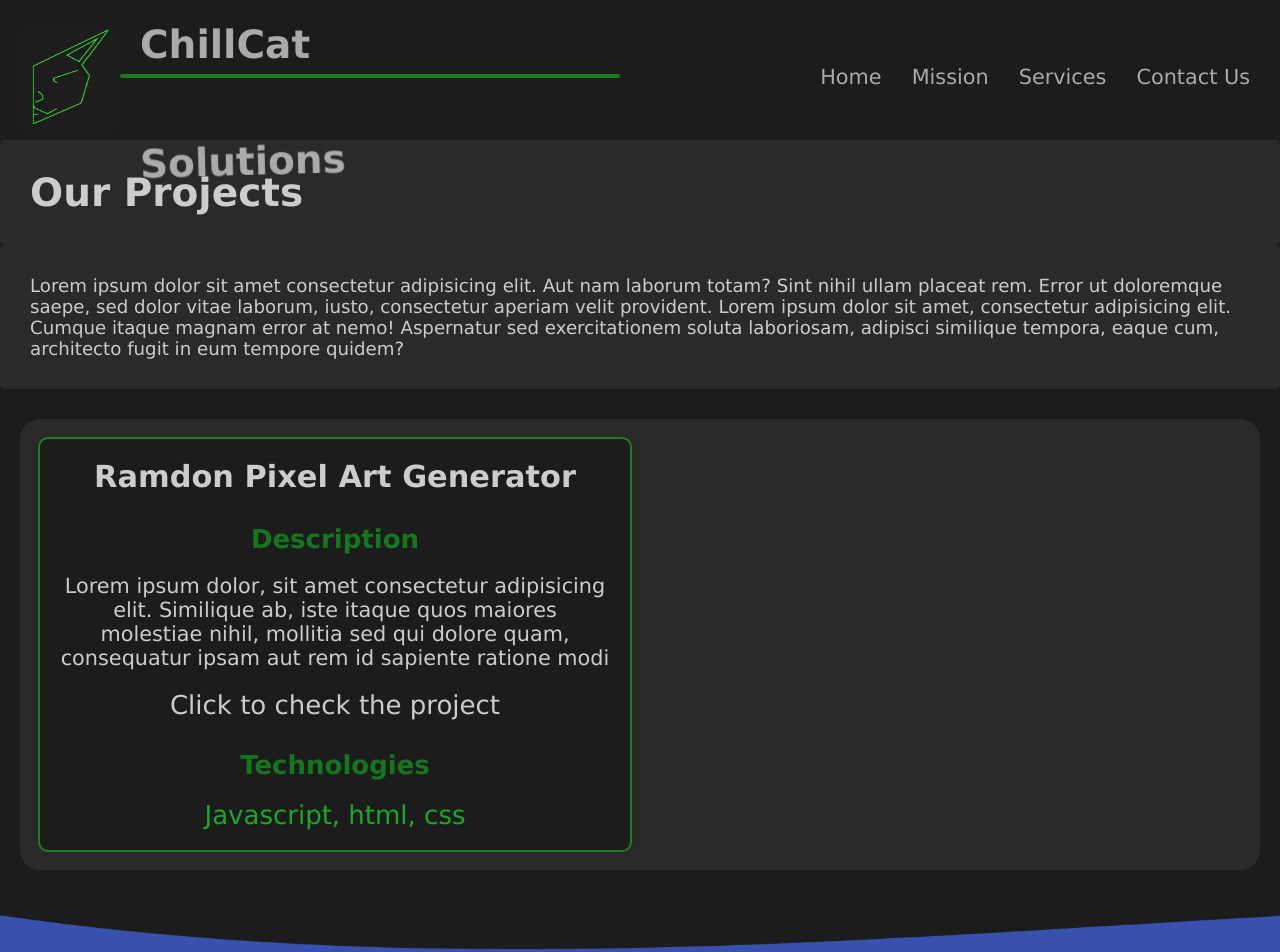
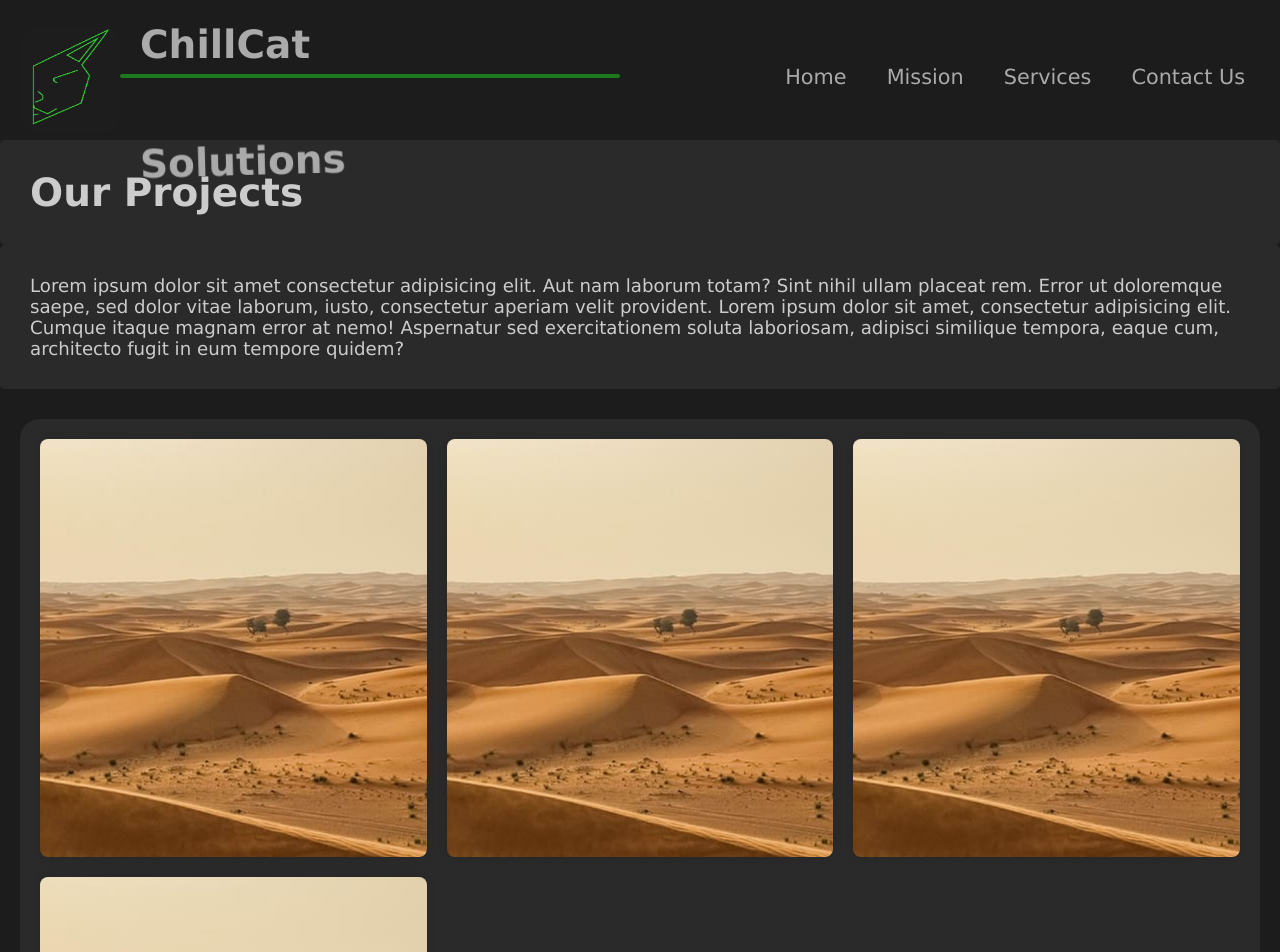
Before and after one commit to chillcatsolutions/chillcatweb, a Next.js app: page /projects in a window 1280 px wide. Shown: the top 952 px of the page. Built offline with nearby package versions, Linux system fonts and the light colour scheme.

Commit message:
changing behavior on header, and added some cool effects for grid cards in projectPage

```diff
--- a/src/components/Header/HeaderContainer.tsx
+++ b/src/components/Header/HeaderContainer.tsx
@@ -28,11 +28,14 @@
 };
 
 function HeaderContainer({ references }: HeaderContainerProps) {
-
   const [isChecked, setIsChecked] = useState(false);
 
   const handleCheckboxChange = () => {
     setIsChecked(!isChecked);
+  };
+
+  const closeMenu = () => {
+    setIsChecked(false);
   };
 
   const {
@@ -44,30 +47,30 @@
   } = references;
 
   const onEnter = (e: MouseEvent) => {
-    gsap.to(e.currentTarget, { backgroundColor: "rgb(50, 6, 3, 0.8)" });
+    gsap.to(e.currentTarget, { backgroundColor: 'rgb(50, 6, 3, 0.8)' });
   };
 
   const onLeave = (e: MouseEvent) => {
-    gsap.to(e.currentTarget, { backgroundColor: "rgba(30,30,30,0.66)" });
+    gsap.to(e.currentTarget, { backgroundColor: 'rgba(30,30,30,0.66)' });
   };
 
   const links: Link[] = [
-    { name: "Home", url: "/" },
-    { name: "Mission", url: "/mission" },
-    { name: "Services", url: "/services" },
-    { name: "Contact Us", url: "/contact" },
+    { name: 'Home', url: '/' },
+    { name: 'Mission', url: '/mission' },
+    { name: 'Services', url: '/services' },
+    { name: 'Contact Us', url: '/contact' },
   ];
 
   const NavWrapper = styled.nav`
-
     max-width: 700px;
     padding: 0 30px;
 
-    @media (max-width: 916px){
+    @media (max-width: 916px) {
       display: ${isChecked ? 'block' : 'none'};
       position: absolute;
-      height: 100%;
-      padding: 0;
+      flex-direction: column;
+      align-items: center;
+      width: 100%;
     }
   `;
 
@@ -78,19 +81,28 @@
     }
   };
 
+  const handleLinkClick = () => {
+    closeMenu();
+  };
+
   window.addEventListener('resize', handleResize);
+
+  const links = document.querySelectorAll('StyledLink');
+  links.forEach(link => link.addEventListener('click', handleLinkClick));
 
   return () => {
     window.removeEventListener('resize', handleResize);
+
+    links.forEach(link => link.removeEventListener('click', handleLinkClick));
   };
 }, []);
 
   const router = useRouter();
-  const isHome = router.pathname === "/";
+  const isHome = router.pathname === '/';
 
   return (
     <>
-      <HeaderWrapper id="start" { ...(isHome ? {} : { style: {position: 'relative'} })}>
+      <HeaderWrapper isChecked={isChecked} id="start" {...(isHome ? {} : { style: { position: 'relative' } })}>
         <LogoWrapper>
           <Start ref={startRef} onMouseEnter={onEnter} onMouseLeave={onLeave}>
             <span ref={startTextRef}>
@@ -108,7 +120,7 @@
         </LogoWrapper>
 
         <NavWrapper>
-          <LinkRenderer render={links} />
+          <LinkRenderer render={links}/>
         </NavWrapper>
 
         <Hamburguer onCheckboxChange={handleCheckboxChange}/>
@@ -117,4 +129,4 @@
   );
 }
 
-export default HeaderContainer
+export default HeaderContainer;
--- a/src/components/Header/LinkRenderer.tsx
+++ b/src/components/Header/LinkRenderer.tsx
@@ -20,9 +20,12 @@
       position: absolute;
       flex-direction: column;
       align-items: center;
+      background-color: #000000d6;
       backdrop-filter: blur(4px);
-      z-index: 1;
-      width: 100vw;
+      z-index: 11;
+      width: 100%;
+      left: 0;
+      top: 0;
     }
 `;
 
@@ -32,6 +35,7 @@
     border-bottom: 5px solid #cccccc10;
     width: 50%;
     text-align: center;
+    margin: 5px;
   }
 `;
 
@@ -42,6 +46,7 @@
   width: 100%;
   height: 100%;
   cursor: pointer;
+  padding: 5px;
 
   &:hover{
     color: #14761D;
@@ -55,7 +60,6 @@
     &:hover{
         border-bottom: 2px solid #fff;
         border-radius: 10px;
-        padding: 5px;
         border-bottom: 2px solid #14761D;
     }
   }
--- a/src/pages/projects/index.tsx
+++ b/src/pages/projects/index.tsx
@@ -1,9 +1,15 @@
 import React from 'react';
 import { MainContainer, ParraContainer, TitleContainer } from '../../styles/style';
 import styled from 'styled-components';
+import BckMission from '../../../public/BckMission.jpg';
 
 const Ourprojects = styled.div`
   color: #ccc;
+`;
+
+const CardContent = styled.div`
+  opacity: 0;
+  transition: opacity .5s;
 `;
 
 const CardContainer = styled.div`
@@ -11,12 +17,28 @@
   padding: 20px;
   border-radius: 8px;
   box-shadow: 0 0 10px rgba(0, 0, 0, 0.1);
-  outline: 2px solid rgba(30,169,30,0.66);
   display: flex;
   flex-direction: column;
   gap: 20px;
   align-items: center;
+  justify-content: center;
   text-align: center;
+  background: url(${BckMission.src});
+  transition: background 0.7s, opacity 0.7s;
+  background-position: center;
+  background-repeat: no-repeat;
+  object-fit: cover;
+
+  &:hover {
+    background: linear-gradient(rgba(0, 0, 0, 0.7), rgba(0, 0, 0, 0.7)),
+      url(${BckMission.src});
+    cursor: default;
+    outline: 2px solid rgba(30, 169, 30, 0.66);
+
+    ${CardContent} {
+      opacity: 1;
+    }
+  }
 `;
 
 const CardGrid = styled.div`
@@ -24,10 +46,12 @@
   padding: 20px;
   background-color: #ffffff10;
   display: grid;
-  grid-template-columns: repeat(auto-fill, minmax(424px, 1fr));
+  grid-template-columns: repeat(auto-fill, minmax(354px, 1fr));
   gap: 20px;
   border-radius: 20px;
 `;
+
+
 
 const ProjectName = styled.h3`
   color: #ccc;
@@ -61,6 +85,7 @@
 const Card = ({ name, description, technologies, url }) => {
   return (
     <CardContainer>
+      <CardContent>
         <ProjectName>{name}</ProjectName>
         <SectionTitle>Description</SectionTitle>
         <DescriptionContent>
@@ -69,6 +94,8 @@
         {url? (<ProjectLink href={url}>Click to check the project</ProjectLink>) : ("")}
         <SectionTitle>Technologies</SectionTitle>
         <Technologies>{technologies}</Technologies>
+      </CardContent>
+
     </CardContainer>
   );
 };
@@ -82,6 +109,27 @@
         "Lorem ipsum dolor, sit amet consectetur adipisicing elit. Similique ab, iste itaque quos maiores molestiae nihil,  mollitia sed qui dolore quam, consequatur ipsam aut rem id sapiente ratione modi",
       url: "http:cesart.chillcatsolutions.com",
       technologies: "Javascript, html, css",
+    },
+    {
+    name: "lorem Ipsum",
+    description:
+      "Lorem ipsum molestiae nihil,  mollitia sed qui dolore quam, consequatur ipsam aut rem id sapiente ratione modi",
+    url: "http:lorem.com",
+    technologies: "lorem, iPSUM, Amet",
+  },
+  {
+    name: "lorem Ipsum",
+    description:
+      "Lorem ipsum dolor, sit amet consectetur adipisicing elit. Similique ab, iste itaque quos maiores molestiae nihil,  mollitia sed qui dolore quam, consequatur ipsam aut rem id sapiente ratione modi",
+    url: "http:lorem.com",
+    technologies: "lorem, iPSUM, Amet",
+  },
+  {
+    name: "lorem Ipsum",
+    description:
+      "Lorem ipsum dolor, sit amet consectetur adipisicing elit. Similique ab, iste itaque quos maiores molestiae nihil,  mollitia sed qui dolore quam, consequatur ipsam aut rem id sapiente ratione modi",
+    url: "",
+    technologies: "lorem, iPSUM, Amet",
   },
   ];
 
--- a/src/styles/style.tsx
+++ b/src/styles/style.tsx
@@ -30,7 +30,8 @@
   height: 120px;
 
   @media (max-width: 916px) {
-
+    background-color: ${props => props.isChecked ? "rgba(0, 0, 0, 0.10)" : ""};
+    backdrop-filter: ${props => props.isChecked ? "blur(4px)" : ""};
   }
 `;
 
@@ -45,7 +46,6 @@
   display: flex;
   justify-content: space-between;
   align-items: center;
-  background-color: #333;
   padding: 10px 20px;
 `;
 
```
Lines whose indentation alone changed are shown as unchanged.
